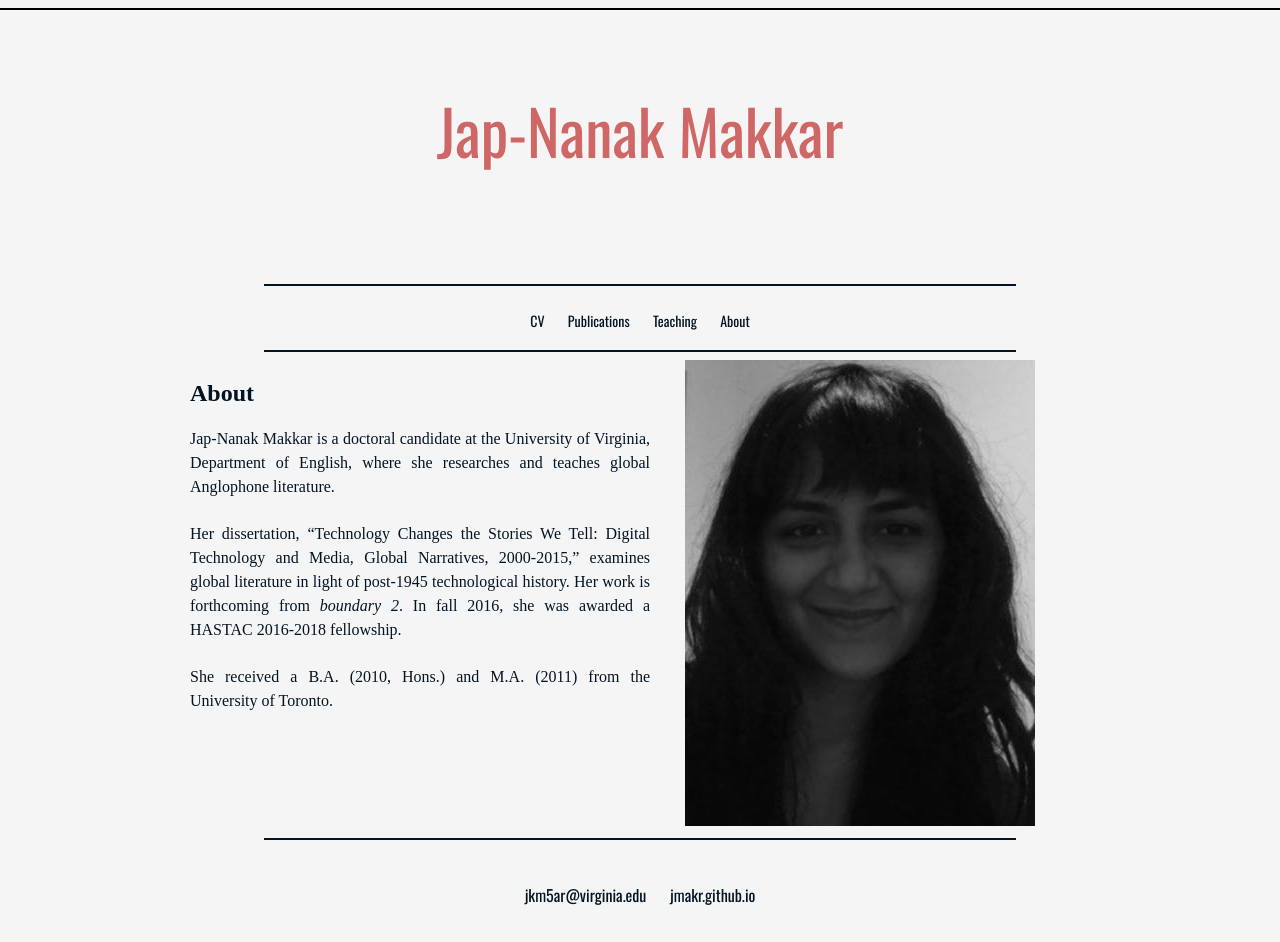
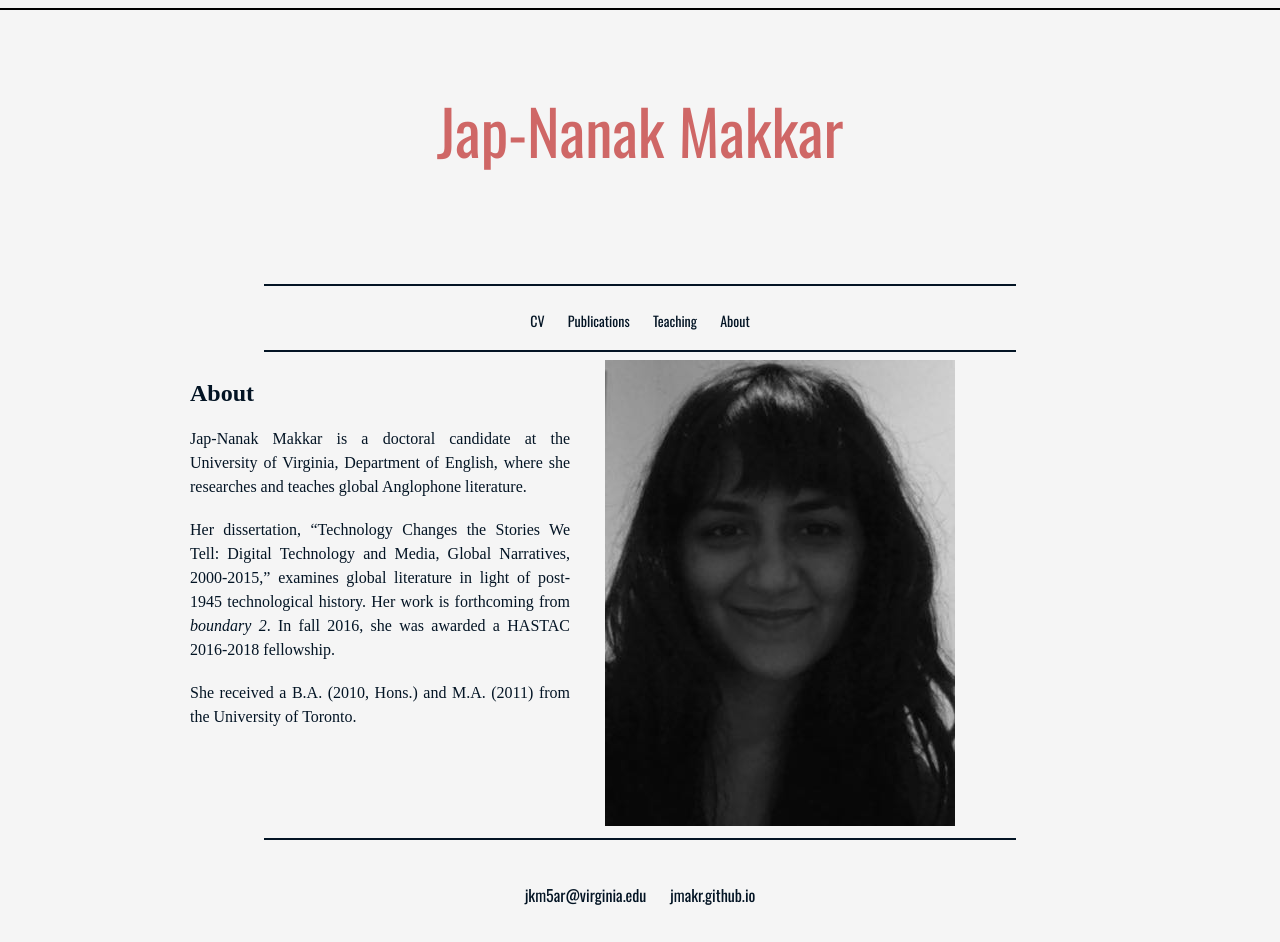
Before and after one commit to jmakr/jmakr.github.io, a Jekyll site: the page built from index.html, in a window 1280 px wide. Built offline with Jekyll 4.4.1, drawn with Linux system fonts in a browser that asks for light colours; some web fonts are replaced.

Commit message:
Update index.html

```diff
--- a/index.html
+++ b/index.html
@@ -5,7 +5,7 @@
 
 
 <div id="frontpagebox" class="article grid_12">
-<div id="blurb" class="article grid_6">
+<div id="blurb" class="article grid_5">
 
 
 	<h2>{{ page.title }}</h2>
```
